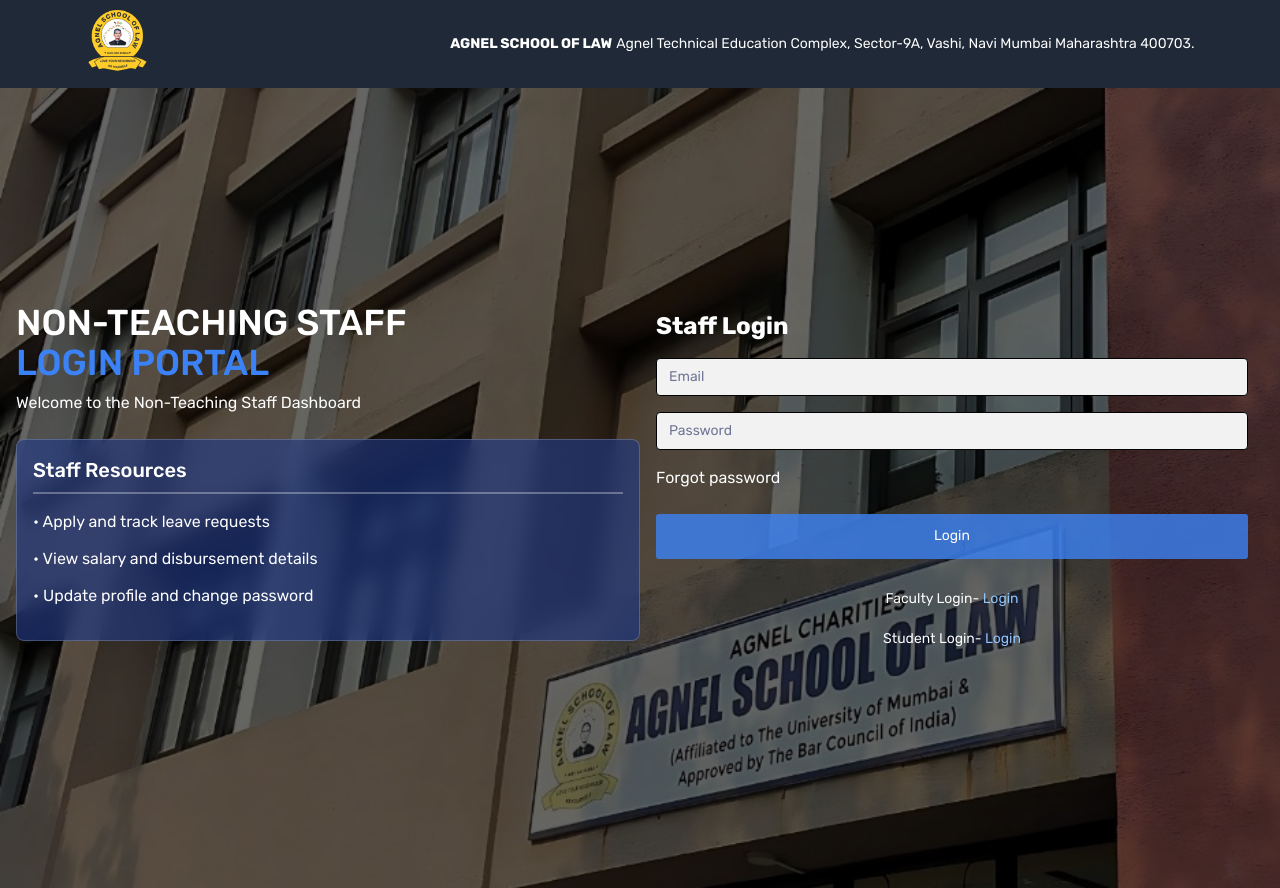
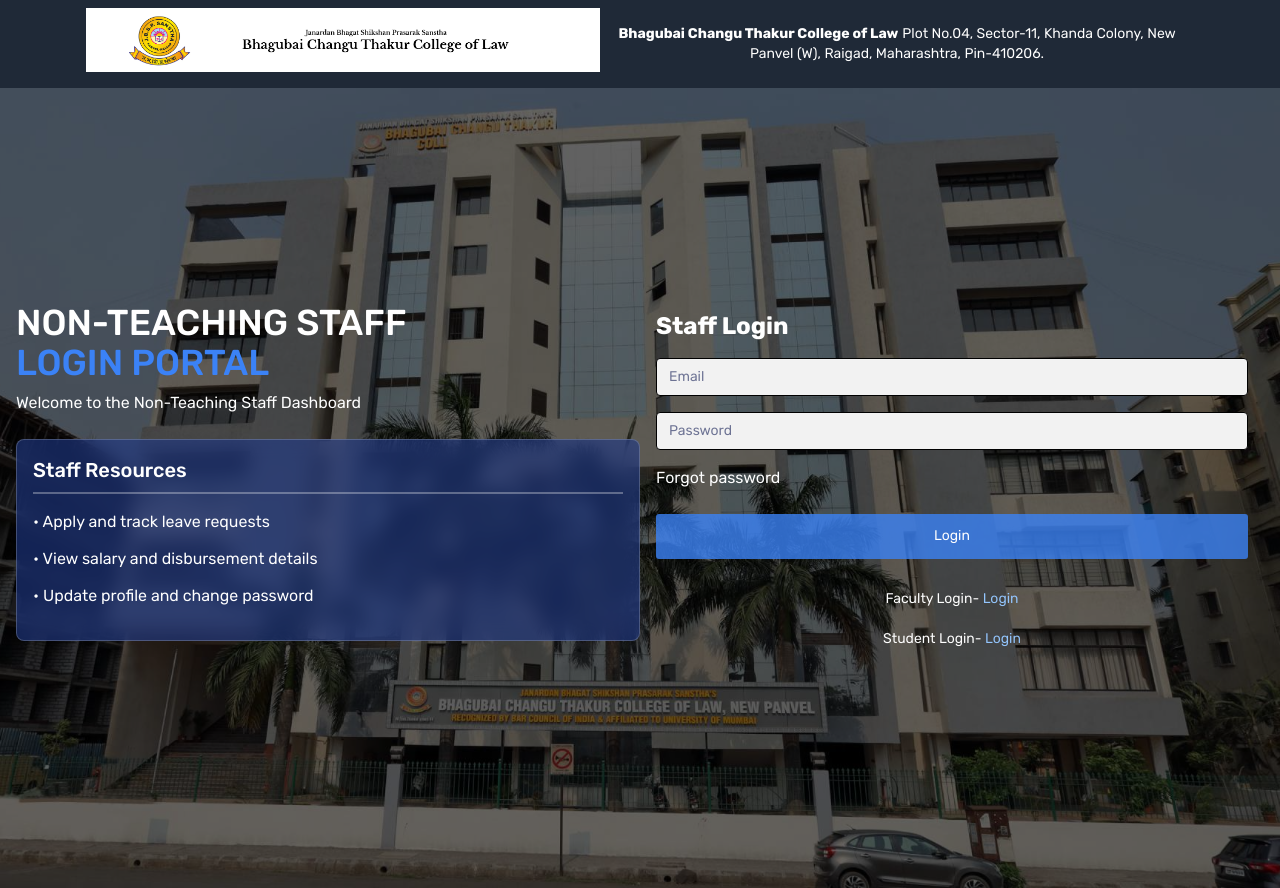
Before and after one commit to sugaredcookie/agnel_law_frontend, a React (Create React App) app: page /non-teaching-staff/login in a window 1280 px wide. Built offline with nearby package versions, Linux system fonts and the light colour scheme; no server answers; what @react-pdf/renderer would draw is missing.

Commit message:
added changes

```diff
--- a/src/index.css
+++ b/src/index.css
@@ -79,7 +79,7 @@
 }
 
 .auth.login-bg {
-  background: url("./assets/images/auth/lockimage.jpeg") no-repeat bottom center !important;
+  background: url("./assets/images/auth/lockimage.jpeg") no-repeat top center !important;
   background-size: cover !important;
 }
 
--- a/src/pages/Non-teaching staff/auth/NonTeachingStaffLogin.jsx
+++ b/src/pages/Non-teaching staff/auth/NonTeachingStaffLogin.jsx
@@ -242,10 +242,9 @@
           className="h-12 md:h-16 mb-2 md:mb-0"
         />
         <div className="text-center md:text-right text-white text-xs md:text-sm">
-          <span className="font-bold block md:inline">AGNEL SCHOOL OF LAW</span>
+          <span className="font-bold block md:inline">Bhagubai Changu Thakur College of Law</span>
           <span className="block md:inline md:ml-1">
-            Agnel Technical Education Complex, Sector-9A, Vashi, Navi Mumbai
-            Maharashtra 400703.
+            Plot No.04, Sector-11, Khanda Colony, New Panvel (W), Raigad, Maharashtra, Pin-410206.
           </span>
         </div>
       </div>
--- a/src/pages/examiner/ExaminerLogin.jsx
+++ b/src/pages/examiner/ExaminerLogin.jsx
@@ -237,10 +237,9 @@
           className="h-12 md:h-16 mb-2 md:mb-0"
         />
         <div className="text-center md:text-right text-white text-xs md:text-sm">
-          <span className="font-bold block md:inline">AGNEL SCHOOL OF LAW</span>
+          <span className="font-bold block md:inline">Bhagubai Changu Thakur College of Law</span>
           <span className="block md:inline md:ml-1">
-            Agnel Technical Education Complex, Sector-9A, Vashi, Navi Mumbai
-            Maharashtra 400703.
+            Plot No.04, Sector-11, Khanda Colony, New Panvel (W), Raigad, Maharashtra, Pin-410206.
           </span>
         </div>
       </div>
--- a/src/pages/faculty/auth/FacultyLogin.jsx
+++ b/src/pages/faculty/auth/FacultyLogin.jsx
@@ -244,10 +244,9 @@
           className="h-12 md:h-16 mb-2 md:mb-0"
         />
         <div className="text-center md:text-right text-white text-xs md:text-sm">
-          <span className="font-bold block md:inline">AGNEL SCHOOL OF LAW</span>
+          <span className="font-bold block md:inline">Bhagubai Changu Thakur College of Law</span>
           <span className="block md:inline md:ml-1">
-            Agnel Technical Education Complex, Sector-9A, Vashi, Navi Mumbai
-            Maharashtra 400703.
+            Plot No.04, Sector-11, Khanda Colony, New Panvel (W), Raigad, Maharashtra, Pin-410206.
           </span>
         </div>
       </div>
--- a/src/pages/panel/auth/AdminLogin.jsx
+++ b/src/pages/panel/auth/AdminLogin.jsx
@@ -226,10 +226,9 @@
           className="h-12 md:h-16 mb-2 md:mb-0"
         />
         <div className="text-center md:text-right text-white text-xs md:text-sm">
-          <span className="font-bold block md:inline">AGNEL SCHOOL OF LAW</span>
+          <span className="font-bold block md:inline">Bhagubai Changu Thakur College of Law</span>
           <span className="block md:inline md:ml-1">
-            Agnel Technical Education Complex, Sector-9A, Vashi, Navi Mumbai
-            Maharashtra 400703.
+            Plot No.04, Sector-11, Khanda Colony, New Panvel (W), Raigad, Maharashtra, Pin-410206.
           </span>
         </div>
       </div>
--- a/src/pages/student/auth/StudentLogin.jsx
+++ b/src/pages/student/auth/StudentLogin.jsx
@@ -254,10 +254,9 @@
           className="h-12 md:h-16 mb-2 md:mb-0"
         />
         <div className="text-center md:text-right text-white text-xs md:text-sm">
-          <span className="font-bold block md:inline">AGNEL SCHOOL OF LAW</span>
+          <span className="font-bold block md:inline">Bhagubai Changu Thakur College of Law</span>
           <span className="block md:inline md:ml-1">
-            Agnel Technical Education Complex, Sector-9A, Vashi, Navi Mumbai
-            Maharashtra 400703.
+            Plot No.04, Sector-11, Khanda Colony, New Panvel (W), Raigad, Maharashtra, Pin-410206.
           </span>
         </div>
       </div>
--- a/src/pages/user/auth/Login.jsx
+++ b/src/pages/user/auth/Login.jsx
@@ -289,12 +289,11 @@
             rel="noopener noreferrer"
             className="text-white hover:text-gray-300 transition-colors"
           >
-            <span className="font-bold block">AGNEL SCHOOL OF LAW</span>
+            <span className="font-bold block">Bhagubai Changu Thakur College of Law</span>
           </a>
 
           <span className="block md:ml-1">
-            Agnel Technical Education Complex, Sector-9A, Vashi, Navi Mumbai
-            Maharashtra 400703.
+            Plot No.04, Sector-11, Khanda Colony, New Panvel (W), Raigad, Maharashtra, Pin-410206.
           </span>
         </div>
       </div>
--- a/src/pages/user/auth/Register.jsx
+++ b/src/pages/user/auth/Register.jsx
@@ -293,10 +293,9 @@
           className="h-12 md:h-16 mb-2 md:mb-0"
         />
         <div className="text-center md:text-right text-white text-xs md:text-sm">
-          <span className="font-bold block">AGNEL SCHOOL OF LAW</span>
+          <span className="font-bold block">Bhagubai Changu Thakur College of Law</span>
           <span className="block md:ml-1">
-            Agnel Technical Education Complex, Sector-9A, Vashi, Navi Mumbai
-            Maharashtra 400703.
+            Plot No.04, Sector-11, Khanda Colony, New Panvel (W), Raigad, Maharashtra, Pin-410206.
           </span>
         </div>
       </div>
```
Also changed, not shown: public/agnel-logo.png, src/assets/images/auth/lockimage.jpeg.
